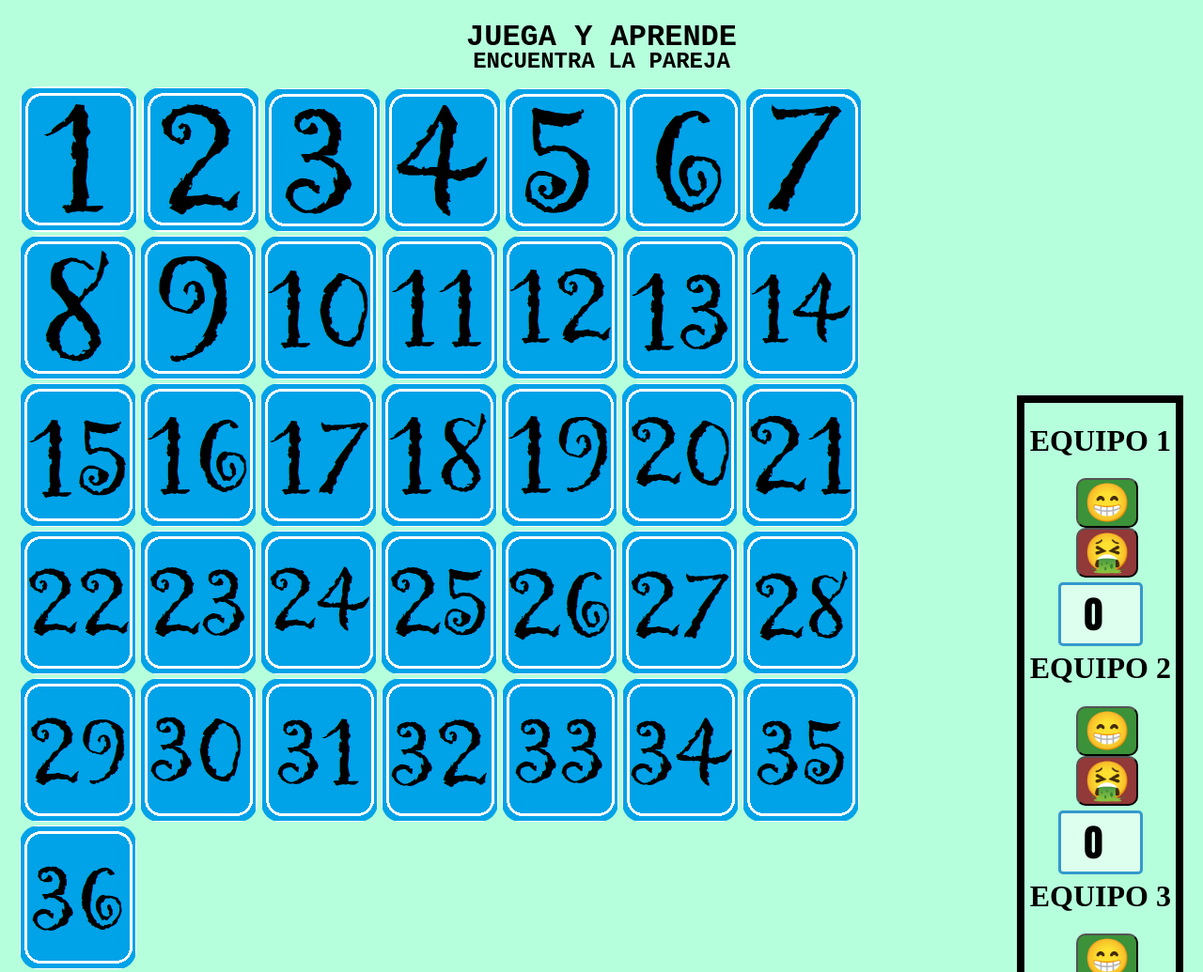
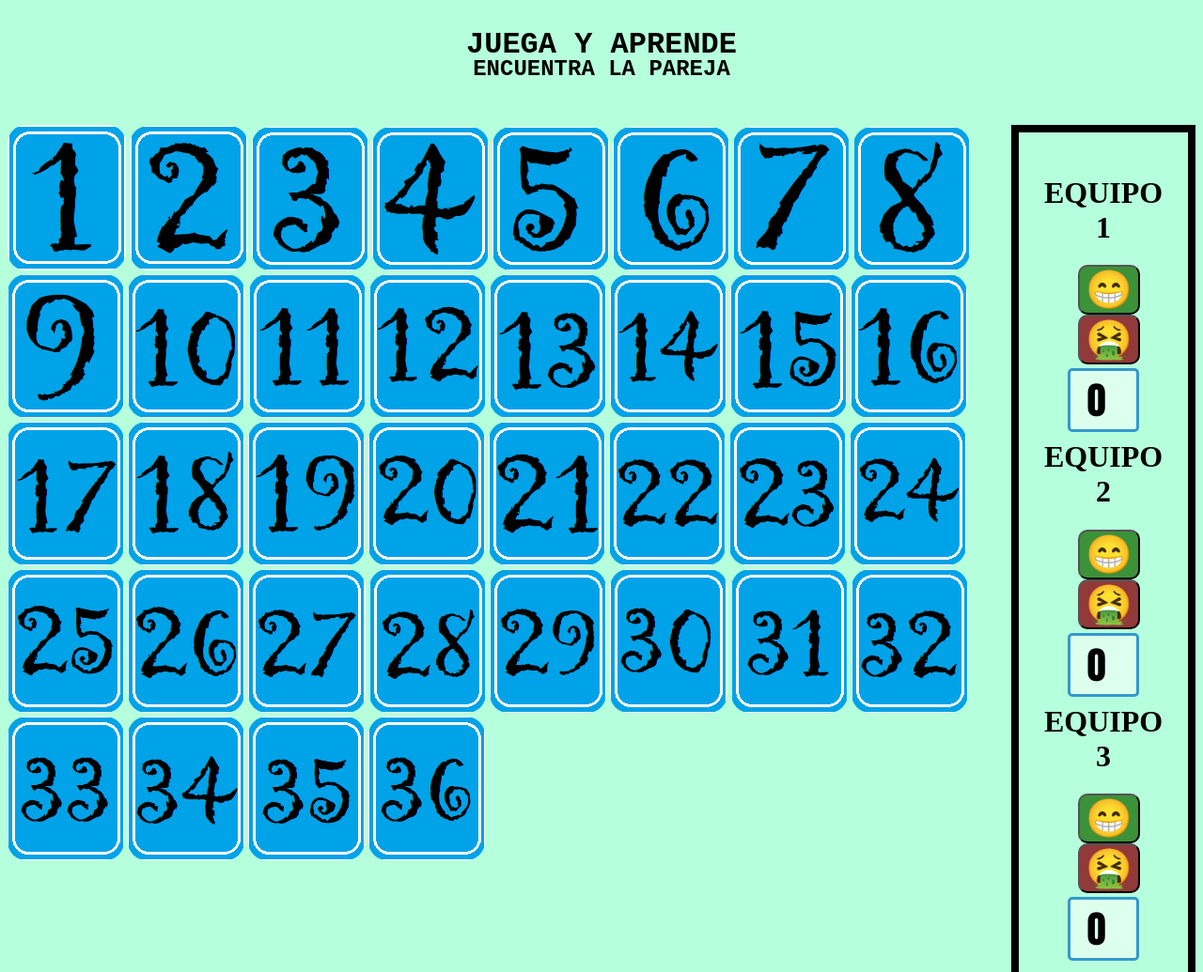
Before and after one commit to EmmanuelMontes111/AppCartas, a plain HTML site: page index.html in a window 1280 px wide. Shown: the top 1035 px of the page at 94% size. Drawn offline with Linux system fonts and the light colour scheme.

Commit message:
flexbox for containers

```diff
--- a/css/estilos.css
+++ b/css/estilos.css
@@ -23,23 +23,10 @@ img:hover{
         transform:scale(1.3);*/
 }
 
-.container{
-   margin-top: 4%;
-    margin-left: 1%;
-    margin-right: 20%;
-    margin-bottom: 1%;
-}
-
 .puntajes{
-
     border: rgb(0, 0, 0) 8px solid;
-   margin-left: 85%;
-    margin-right: 1%;
-    margin-top: -627px;
     text-align: center;
-    margin-bottom: 100% auto;
-
-
+    padding: 1.5rem;
 }
 .puntaje{
     margin-bottom: -10%;
@@ -115,3 +102,17 @@ word-wrap: break-word;
         background-color: #923939; /*color botón*/
         border-radius: 10px;
     }
+
+.contenedor-padre {
+    display: flex;
+    flex-direction: column;
+}
+
+.contenido {
+    display: flex;
+    flex-direction: row;
+}
+
+.cabecera {
+    margin-bottom: 4rem;
+}
--- a/index.html
+++ b/index.html
@@ -12,15 +12,18 @@
 </head>
 
 <body>
-	<div class="todo">
-
+	<div class="contenedor-padre">
+		<div class="cabecera">
 			<div class="titulo">
 				<h1>JUEGA Y APRENDE</h1>
 			</div>
 			<div class="subtitulo">
 				<h2>ENCUENTRA LA PAREJA</h2>
 			</div>
-		<div class="container">
+		</div>
+
+		<div class="contenido">
+			<div>
 				<img src="Media/Numeros/carta1.png" onclick="cambiar(this);">
 				<img src="Media/Numeros/carta2.png" onclick="cambiar2(this);">
 				<img src="Media/Numeros/carta3.png" onclick="cambiar3(this);">
@@ -67,23 +70,18 @@
 				<audio id="nelson" src="Musica/JA JA Nelson.mp3"></audio>
 			</div>
 
-
-
 			<div class="puntajes">
 				<div class="puntaje">
 					<h1>EQUIPO 1</h1>
-
 					<button class="button1" onclick="punto()">😁</button>
 					<button class="button2" onclick="nopunto()">🤮</button>
 					<input id="total" type="number" disabled value="0">
 					<audio id="loser" src="Musica/punto Perdido.mp3"></audio>
 					<audio id="win" src="Musica/punto Ganado.mp3"></audio>
-
 				</div>
 
 				<div class="puntaje">
 					<h1>EQUIPO 2</h1>
-
 					<button class="button1" onclick="punto2()">😁</button>
 					<button class="button2" onclick="nopunto2()">🤮</button>
 					<input id="total2" type="number" disabled value="0">
@@ -91,7 +89,6 @@
 
 				<div class="puntaje3">
 					<h1>EQUIPO 3</h1>
-
 					<button class="button1" onclick="punto3()">😁</button>
 					<button class="button2" onclick="nopunto3()">🤮</button>
 					<input id="total3" type="number" disabled value="0">
@@ -113,6 +110,7 @@
 					<input id="total5" type="number" disabled value="0" >
 				</div>
 				-->
+			</div>
 		</div>
 	</div>
 	<script src="funciones/cambiar.js"></script>
```
Lines whose indentation alone changed are shown as unchanged.
